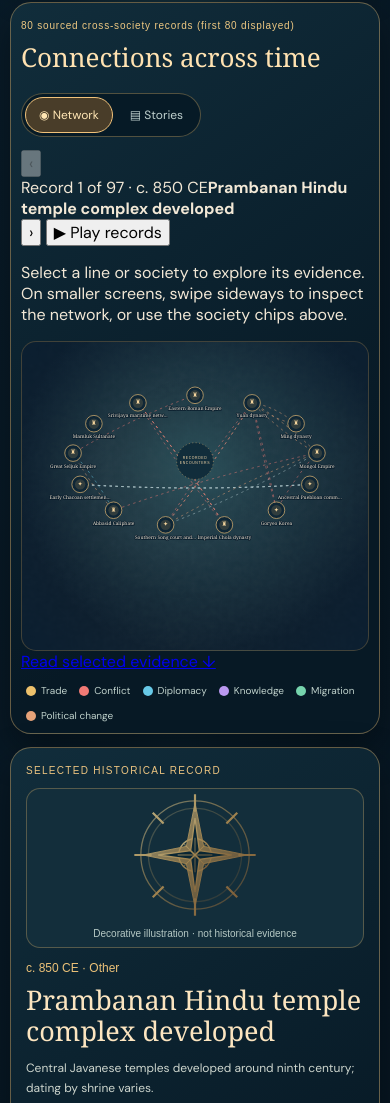
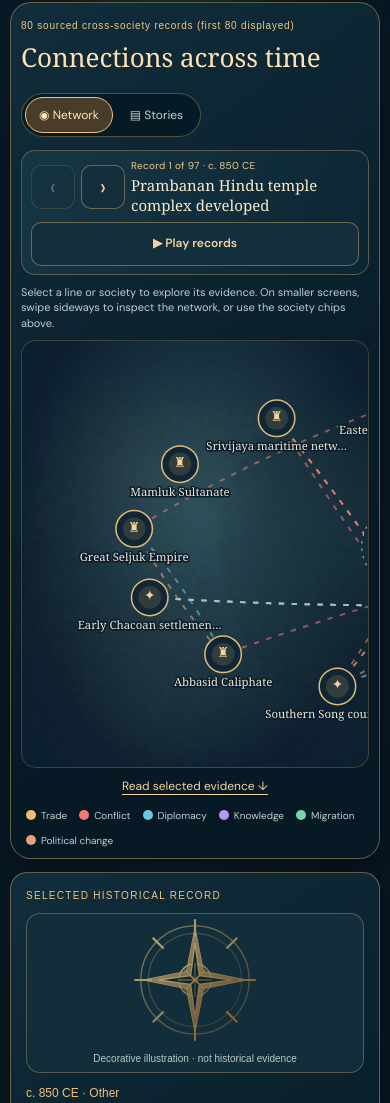
Before and after one commit to Jimbib85/History, a website: page public/interactions.html in a window 390 px wide. Shown: the part 1159-2262 px from the top of the page. Drawn offline with Linux system fonts and the light colour scheme.

Commit message:
Improve interaction evidence controls, small-screen network readability and reduced-motion transitions

```diff
--- a/public/interactions.css
+++ b/public/interactions.css
@@ -154,3 +154,40 @@ body.atlas-interactions{margin:0;background:radial-gradient(ellipse at 45% 0%,#2
  .interaction-focus-shelf,.interaction-time-panel{border-radius:15px}
 }
 @media(prefers-reduced-motion:reduce){.interaction-partner-chip{transition:none}}
+
+/* v0.36 — chronological evidence trail, legible mobile network and gentle transitions */
+.interaction-record-trail{display:flex;align-items:center;gap:9px;padding:10px 12px;margin:0 0 10px;border:1px solid #c49f6566;border-radius:14px;background:linear-gradient(115deg,#173644,#0b2633);min-width:0}
+.interaction-record-trail button{min-height:44px;min-width:44px;border:1px solid #d2ac6c76;border-radius:10px;background:#152e3b;color:#f1d49e;cursor:pointer;font-size:23px;flex:none}
+.interaction-record-trail button:not(:disabled):hover{background:#344d52;border-color:#e9c586}
+.interaction-record-trail button:disabled{opacity:.37;cursor:default}
+.interaction-trail-context{min-width:0;flex:1;display:flex;flex-direction:column;gap:3px}
+.interaction-trail-context span{color:#f3c987;font:10px/1.3 'DM Sans',Arial,sans-serif;letter-spacing:.03em}
+.interaction-trail-context strong{color:#f7e9cf;font:15px/1.35 Georgia,serif;font-weight:400;display:-webkit-box;-webkit-line-clamp:2;-webkit-box-orient:vertical;overflow:hidden}
+#interactionPlayRecords{min-width:100px;padding:9px 12px;font:600 11px/1.4 'DM Sans',Arial,sans-serif;white-space:nowrap}
+#interactionPlayRecords[aria-pressed="true"]{border-color:#f6d38d;background:#4a4130}
+.interaction-network-hint{display:none}
+.interaction-mobile-evidence-link{display:none}
+.interaction-network-svg{animation:atlas-network-reveal .3s ease-out both}
+.interaction-edge.selected{stroke-opacity:1;stroke-dasharray:none;filter:drop-shadow(0 0 5px #f6dca1)}
+@keyframes atlas-network-reveal{from{opacity:.35;transform:scale(.99)}to{opacity:1;transform:scale(1)}}
+.interaction-detail-panel{scroll-margin-top:14px}
+@media(max-width:950px){
+ .interaction-mobile-evidence-link{display:block;margin:10px auto 3px;max-width:max-content;color:#f3d19b;font-size:12px;text-decoration:underline;text-underline-offset:4px}
+}
+@media(max-width:600px){
+ .interaction-record-trail{gap:6px;padding:8px 9px;flex-wrap:wrap}
+ .interaction-record-trail button{min-width:44px;min-height:44px}
+ .interaction-trail-context{flex:1 1 calc(100% - 115px);order:0}
+ #interactionPreviousRecord{order:-2}
+ #interactionNextRecord{order:-1}
+ #interactionPlayRecords{width:100%;order:2;font-size:12px}
+ .interaction-network{overflow-x:auto;overscroll-behavior-x:contain;scrollbar-color:#ba9865 #0a2534;scrollbar-width:thin;-webkit-overflow-scrolling:touch}
+ .interaction-network-svg{width:760px;min-width:760px;max-width:none;min-height:425px}
+ .interaction-network-hint{display:block;margin:0 0 9px;color:#b8d0cb;font:11px/1.4 'DM Sans',Arial,sans-serif}
+ .interaction-network .interaction-node-name{font-size:15px}
+ .interaction-detail-panel{border-radius:17px}
+}
+@media(prefers-reduced-motion:reduce){
+ .interaction-network-svg{animation:none!important}
+ .interaction-edge,.interaction-node circle{transition:none!important}
+}
```
